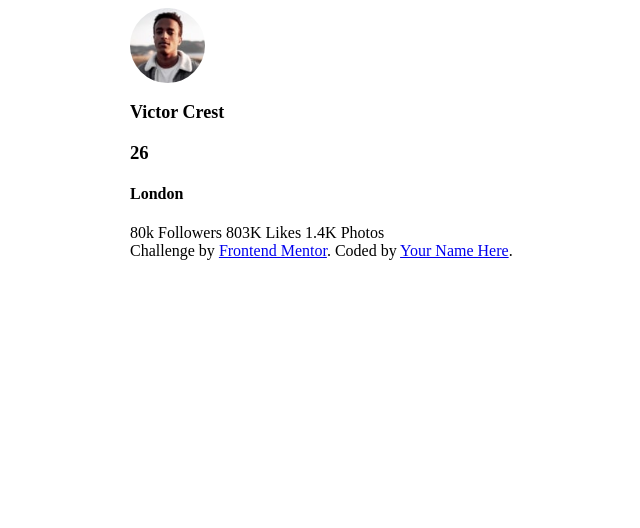
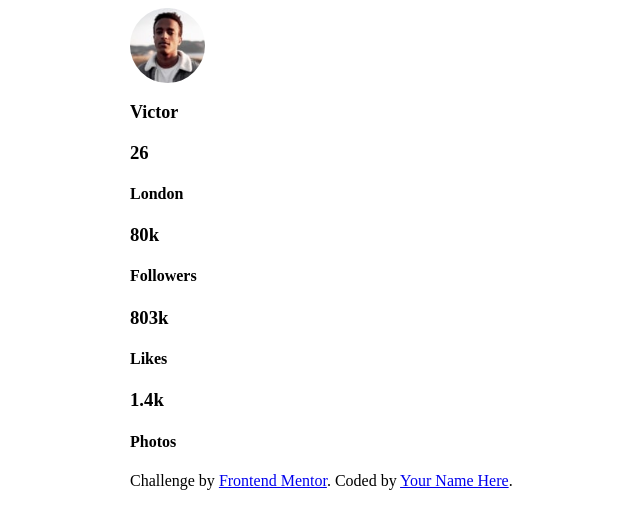
Before and after one commit to ProcrastinatingEntrepreneur/profile-card-component-main, a plain HTML site: page index.html in a window 1280 px wide. Shown: the whole page, without its empty margins (194-834 px from the left). Drawn offline with Linux system fonts and the light colour scheme.

Commit message:
Added h3 and h4 tags to followers likes and photos

```diff
--- a/index.html
+++ b/index.html
@@ -15,17 +15,18 @@
   <section class="main-card">
     <div class="profile-card">
       <img src="/images/image-victor.jpg" class="profile-pic">
-      <h1 class="username">Victor Crest</h1>
+      <h1 class="username">Victor </h1>
       <h3 class="age">26</h3>
-      <h4 calss="location">London</h4>
-      <span class="followers">80k
-        Followers</span>
+      <h4 class="location">London</h4>
 
-        <span class="likes">803K
-        Likes</span>
+      <h3>80k</h3>
+      <h4>Followers</h4>
 
-        <span class="photos">1.4K
-        Photos</span>
+      <h3>803k</h3>
+      <h4>Likes</h4>
+
+      <h3>1.4k</h3>
+      <h4>Photos</h4>
         <div class="attribution">
           Challenge by <a href="https://www.frontendmentor.io?ref=challenge" target="_blank">Frontend Mentor</a>.
           Coded by <a href="#">Your Name Here</a>.
```
